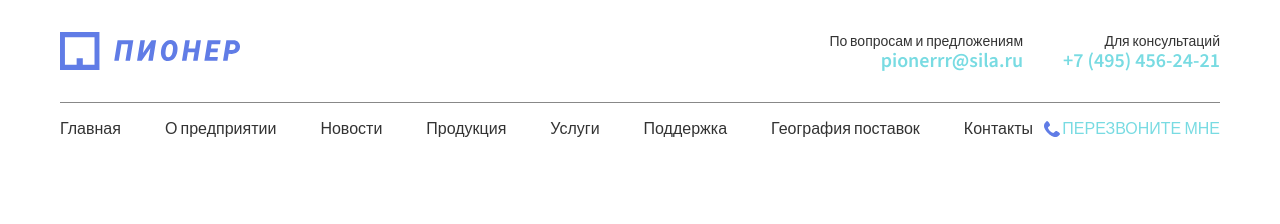
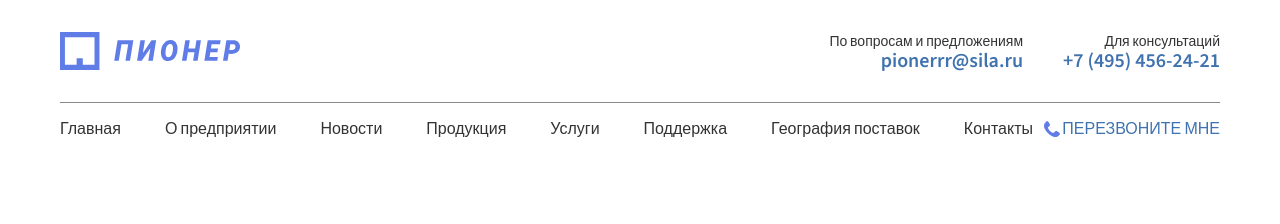
Before and after one commit to VinicolorLilium/Piomer, a plain HTML site: page index.html in a window 1280 px wide. Shown: the top 224 px of the page. Drawn offline with nearby package versions, Linux system fonts and the light colour scheme.

Commit message:
Add files via upload

```diff
--- a/scss/_colors.scss
+++ b/scss/_colors.scss
@@ -1,4 +1,4 @@
-$color-1: #78DBE2;
+$color-1: #3F72AF;
 $color-2: #333;
 $color-3 : #333333;
 $color-4: #FFFFFF;
```
Also changed, not shown: css/style.css.
